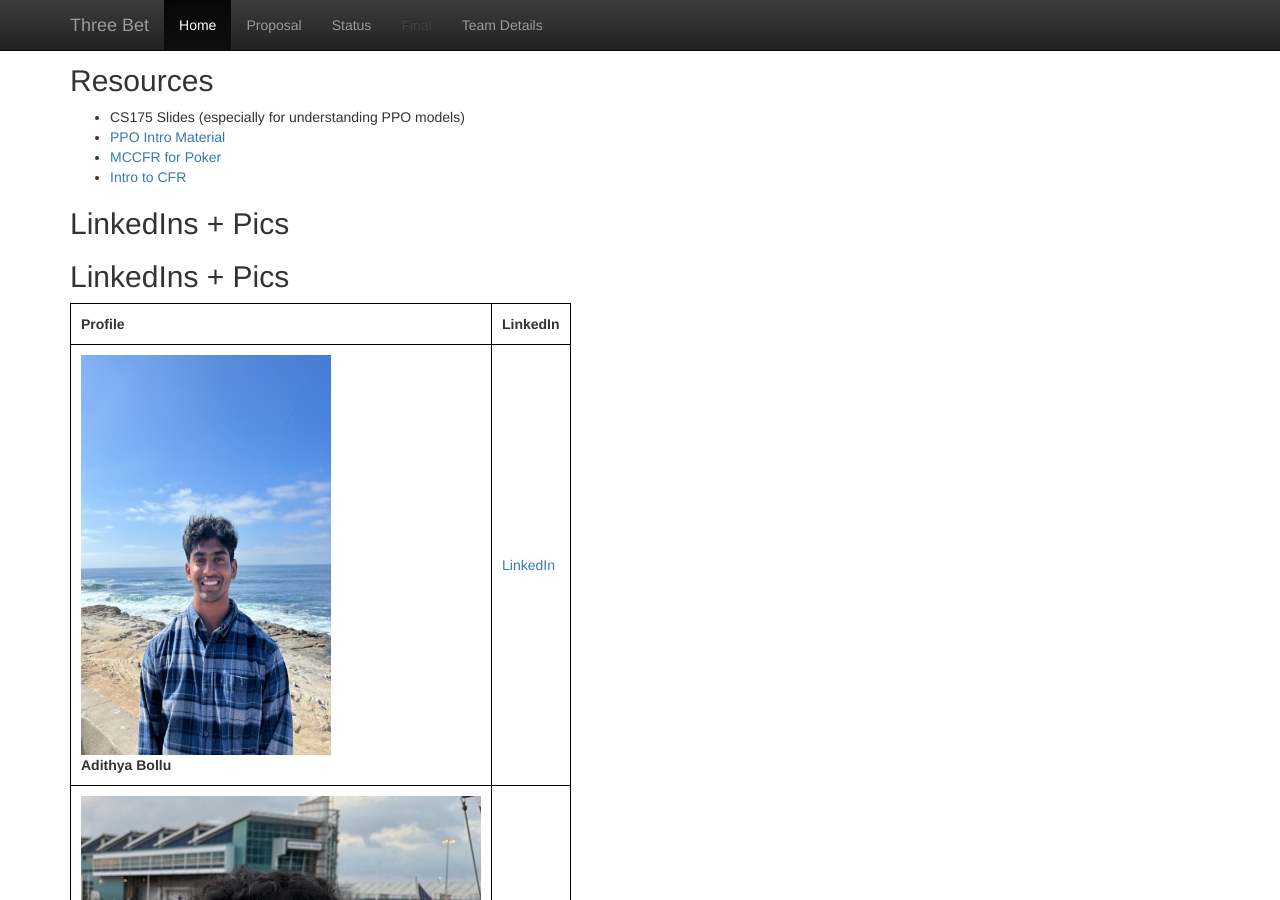
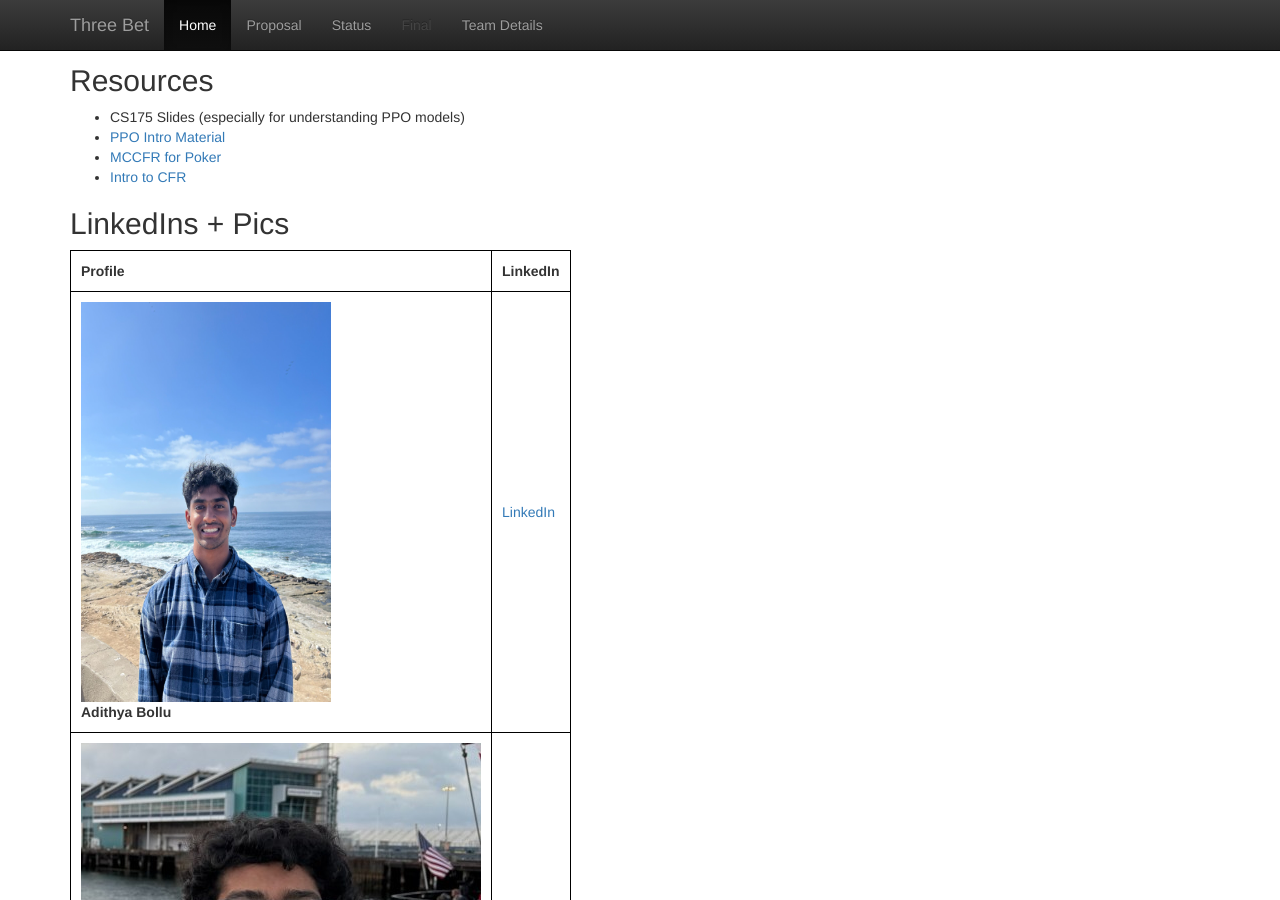
Before and after one commit to AdithyaBollu/Group42-Three-Bet, a Jekyll site: the page built from docs/index.md, in a window 1280 px wide and 900 px high, scrolled down 622 px. Built offline with Jekyll 4.4.1, drawn with Linux system fonts in a browser that asks for light colours.

Commit message:
Remove duplicate LinkedIns + Pics header

```diff
--- a/docs/index.md
+++ b/docs/index.md
@@ -22,7 +22,6 @@ https://github.com/AdithyaBollu/Group42-Three-Bet
 - [Intro to CFR](https://www.youtube.com/watch?v=ygDt_AumPr0)
 
 ## LinkedIns + Pics
-## LinkedIns + Pics
 
 <table>
   <tr>
```
